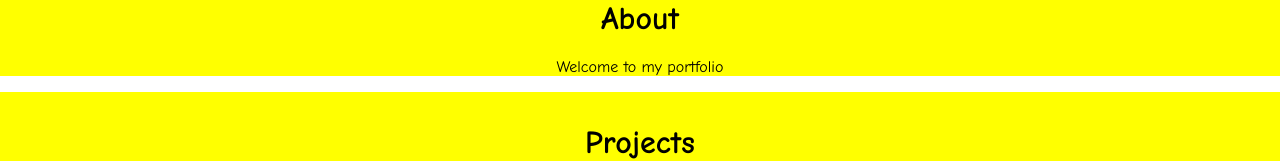
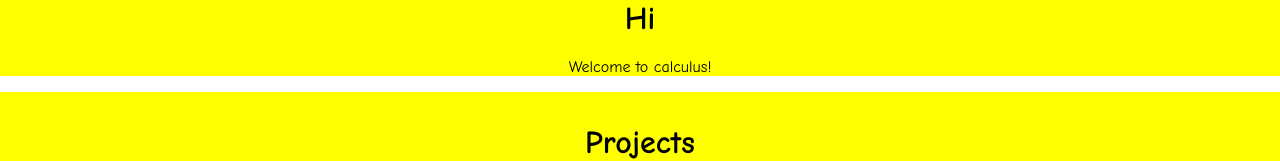
Before and after one commit to heiset/good2, a plain HTML site: page index.html in a window 1280 px wide. Shown: the top 161 px of the page. Drawn offline with Linux system fonts and the light colour scheme.

Commit message:
Update index.html

```diff
--- a/index.html
+++ b/index.html
@@ -9,8 +9,8 @@
 <body>
     <!-- This is the start of the "About" section -->
     <div class="about">
-        <h1>About</h1>
-        <p>Welcome to my portfolio</p>
+        <h1>Hi</h1>
+        <p>Welcome to calculus!</p>
     </div>
 
     <!-- This is the start of the projects section -->
```
